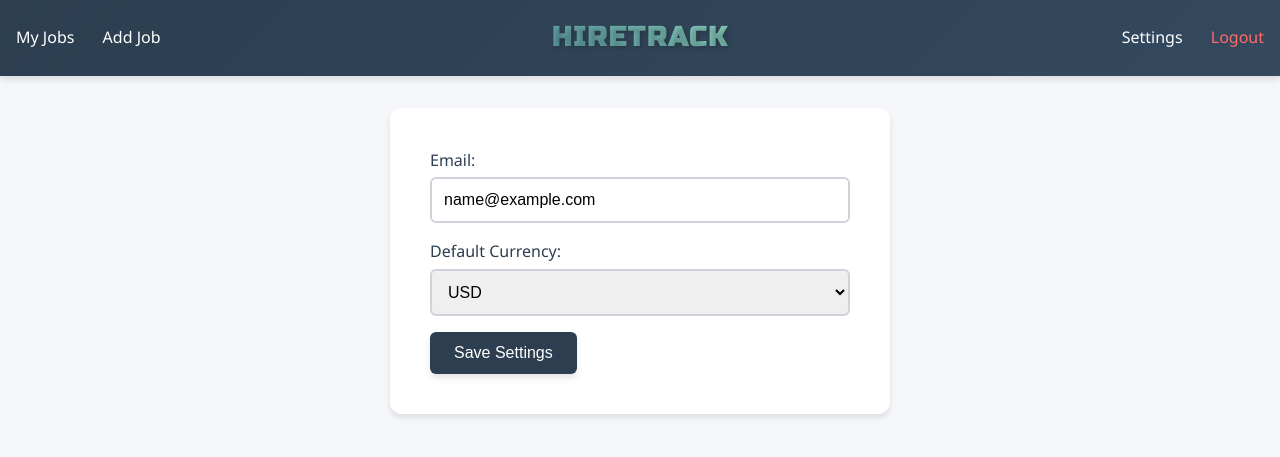
After one commit to Shift-Happens/HireTrack, a Flask app: page /settings in a window 1280 px wide. The commit adds this page. Shown: the top 457 px of the page. Run offline with Flask 3, Linux system fonts and the light colour scheme; the visitor is signed in with stand-in values (Sample User, id 1).

Commit message:
Added a Settings section for user with options, like basic currency

```diff
--- a/app/models/user.py
+++ b/app/models/user.py
@@ -8,6 +8,7 @@
     email = db.Column(db.String(120), unique=True, nullable=False)
     password_hash = db.Column(db.String(128))
     jobs = db.relationship('Job', backref='user', lazy=True)
+    default_currency = db.Column(db.String(3), default='USD')  # Add this line
 
     def set_password(self, password):
         self.password_hash = generate_password_hash(password)
--- a/app/routes/auth.py
+++ b/app/routes/auth.py
@@ -56,3 +56,19 @@
 def logout():
     logout_user()
     return redirect(url_for('auth.login'))
+
+@bp.route('/settings', methods=['GET', 'POST'])
+@login_required
+def settings():
+    if request.method == 'POST':
+        # Update email
+        current_user.email = request.form['email']
+
+        # Update default currency
+        current_user.default_currency = request.form['default_currency']
+
+        db.session.commit()
+        flash('Settings updated successfully!', 'success')
+        return redirect(url_for('auth.settings'))
+
+    return render_template('auth/settings.html')
--- a/app/routes/jobs.py
+++ b/app/routes/jobs.py
@@ -35,7 +35,8 @@
         db.session.add(job)
         db.session.commit()
         return redirect(url_for('jobs.index'))
-    return render_template('jobs/new.html')
+    job = Job()
+    return render_template('jobs/new.html', job=job)
 
 @bp.route('/job/<int:id>/edit', methods=['GET', 'POST'])
 @login_required
--- /dev/null
+++ b/app/templates/auth/settings.html
@@ -0,0 +1,25 @@
+{% extends "base.html" %}
+{% block title %}Settings{% endblock %}
+{% block content %}
+<form method="post">
+    {% with messages = get_flashed_messages(with_categories=true) %}
+        {% if messages %}
+            {% for category, message in messages %}
+                <div class="flash {{ category }}">{{ message }}</div>
+            {% endfor %}
+        {% endif %}
+    {% endwith %}
+    <label>Email: <input type="email" name="email" value="{{ current_user.email }}" required></label>
+    <label>Default Currency:
+        <select name="default_currency">
+            <option value="USD" {% if current_user.default_currency == 'USD' %}selected{% endif %}>USD</option>
+            <option value="EUR" {% if current_user.default_currency == 'EUR' %}selected{% endif %}>EUR</option>
+            <option value="GBP" {% if current_user.default_currency == 'GBP' %}selected{% endif %}>GBP</option>
+            <option value="PLN" {% if current_user.default_currency == 'PLN' %}selected{% endif %}>PLN</option>
+            <option value="CAD" {% if current_user.default_currency == 'CAD' %}selected{% endif %}>CAD</option>
+            <option value="AUD" {% if current_user.default_currency == 'AUD' %}selected{% endif %}>AUD</option>
+        </select>
+    </label>
+    <button type="submit">Save Settings</button>
+</form>
+{% endblock %}
--- a/app/templates/base.html
+++ b/app/templates/base.html
@@ -21,6 +21,7 @@
         </div>
         <div class="nav-right">
             {% if current_user.is_authenticated %}
+                <a href="{{ url_for('auth.settings') }}">Settings</a>
                 <a href="{{ url_for('auth.logout') }}" class="btn-logout">Logout</a>
             {% else %}
                 <a href="{{ url_for('auth.login') }}">Login</a>
```
Also changed, not shown: app/templates/jobs/edit.html (+6 -6 lines), app/templates/jobs/new.html (+6 -6 lines).
